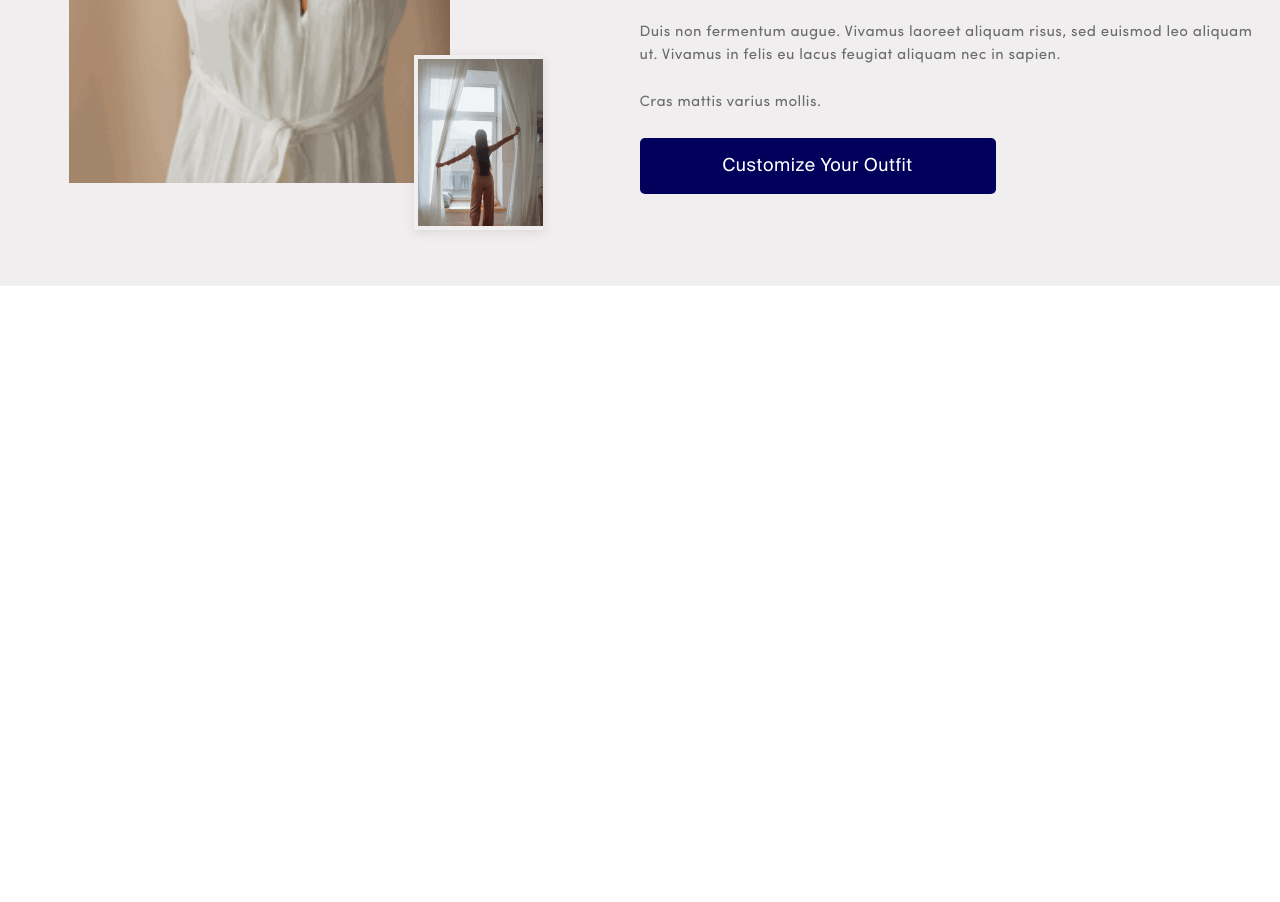
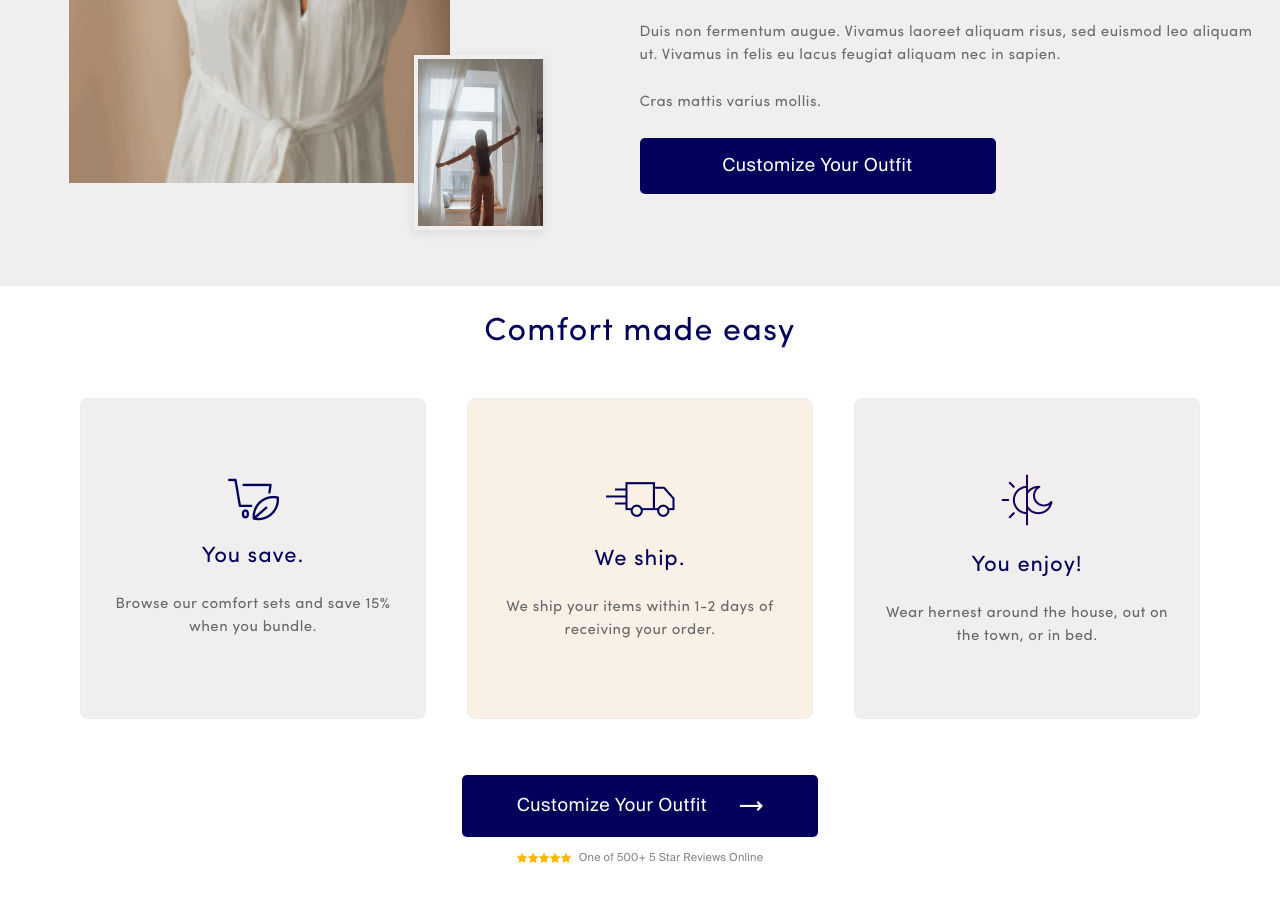
Before and after one commit to Ivan-Kononchuk/BYTEEX, a plain HTML site: page index.html in a window 1280 px wide. Shown: the part 2190-3092 px from the top of the page. Before the commit the page ends 2476 px from the top, so only its background shows below. Drawn offline with Linux system fonts and the light colour scheme.

Commit message:
upload story_section

```diff
--- a/css/style.css
+++ b/css/style.css
@@ -563,3 +563,139 @@ body, html{
 	grid-template-columns: auto auto;
 	gap: 97px;
 }
+						/* STORY SECTION END*/
+						/* COMFORT SECTION START*/
+.comfort_width{
+	max-width: 1120px;
+	margin-left: auto;
+	margin-right: auto;
+	margin-bottom: 74px;
+}
+
+.comfort_title{
+	font-family: Sofia Pro;
+	font-size: 32px;
+	font-weight: 400;
+	line-height: 40px;
+	letter-spacing: 0.04em;
+	text-align: center;
+	color: #01005B;
+
+	margin-bottom: 46px;
+}
+
+.comfort_cards_container{
+	display: grid;
+	grid-template-columns: auto auto auto;
+	gap: 41px;
+
+	margin-bottom: 56px;
+}
+
+.comfort_card1, .comfort_card2, .comfort_card3{
+	background: #F0EEEF;
+	border: 1px solid #EDEDED;
+	width: 346px;
+	height: 321px;
+	border-radius: 8px;
+	padding: 20px;
+
+	display: -webkit-flex;
+	display: -moz-flex;
+	display: -ms-flex;
+	display: -o-flex;
+	display: flex;
+	-ms-align-items: center;
+	align-items: center;
+	-webkit-flex-direction: column;
+	-moz-flex-direction: column;
+	-ms-flex-direction: column;
+	-o-flex-direction: column;
+	flex-direction: column;
+	justify-content: center;
+}
+
+.comfort_card2{
+	background: #F9F0E6;
+}
+
+.comfort_card_title{
+	font-family: Sofia Pro;
+	font-size: 22px;
+	font-weight: 400;
+	line-height: 40px;
+	letter-spacing: 0.04em;
+	text-align: center;
+	color: #01005B;
+
+	margin: 16px 0 16px 0;
+}
+
+.comfort_card_text{
+	font-family: Sofia Pro;
+	font-size: 15px;
+	font-weight: 400;
+	line-height: 23px;
+	letter-spacing: 0.03em;
+	text-align: center;
+	color: #676869;
+	margin: 0;
+}
+
+.button_arrow{
+	font-family: "Suisse Int'l";
+	font-size: 18px;
+	font-weight: 400;
+	line-height: 23.35px;
+	letter-spacing: 0.03em;
+	text-align: center;
+	color:white;
+
+	background: #01005B;
+	border-radius: 5px;
+	border-style: none;
+
+	padding: 19px ;
+	width: 356px;
+
+	cursor: pointer;
+
+	margin-bottom: 11px;
+	/*display: block;*/
+	/*margin-left: auto;*/
+	/*margin-right: auto;*/
+}
+
+.button_arrow::after{
+	position: relative;
+	content: url(../imgs/header_content_button_arrow.png);
+	margin-left: 33px;
+}
+
+.comfort_container{
+	text-align: center;
+}
+
+.comfort_reviews_text{
+	font-family: "Suisse Int'l";
+	font-size: 11px;
+	font-weight: 400;
+	line-height: 20px;
+	letter-spacing: 0.02em;
+	text-align: left;
+	color: #828282;
+
+	margin: 0;
+	margin-left: 7px;
+}
+
+.reviews_container{
+	display: -webkit-flex;
+	display: -moz-flex;
+	display: -ms-flex;
+	display: -o-flex;
+	display: flex;
+	justify-content: center;
+}
+
+					/* COMFORT SECTION END*/
--- a/index.html
+++ b/index.html
@@ -228,6 +228,56 @@
 
 			</div>
 		</section>
+
+
+		<section class="comfort_section">
+			<div class="comfort_width">
+
+
+				<div class="comfort_container">
+					<h2 class="comfort_title">Comfort made easy</h2>
+
+
+					<div class="comfort_cards_container">
+
+						<div class="comfort_card1">
+							<img src="./imgs/comfort_imgs/1.png" alt="1.png">
+							<h2 class="comfort_card_title">You save.</h2>
+							<p class="comfort_card_text">Browse our comfort sets and save 15% when you bundle.</p>
+						</div>
+
+						<div class="comfort_card2">
+							<img src="./imgs/comfort_imgs/2.png" alt="2.png">
+							<h2 class="comfort_card_title">We ship.</h2>
+							<p class="comfort_card_text">We ship your items within 1-2 days of receiving your order.</p>
+						</div>
+
+						<div class="comfort_card3">
+							<img src="./imgs/comfort_imgs/3.png" alt="3.png">
+							<h2 class="comfort_card_title">You enjoy!</h2>
+							<p class="comfort_card_text">Wear hernest around the house, out on the town, or in bed.</p>
+						</div>
+
+					</div>
+
+
+					<button class="button_arrow">Customize Your Outfit</button>
+
+					<div class="reviews_container">
+						<img src="imgs/header_content_comment_asterisk.svg" alt="asterisk.svg">
+						<img src="imgs/header_content_comment_asterisk.svg" alt="asterisk.svg">
+						<img src="imgs/header_content_comment_asterisk.svg" alt="asterisk.svg">
+						<img src="imgs/header_content_comment_asterisk.svg" alt="asterisk.svg">
+						<img src="imgs/header_content_comment_asterisk.svg" alt="asterisk.svg">
+						<p class="comfort_reviews_text">One of 500+ 5 Star Reviews Online</p>
+					</div>
+
+				</div>
+
+
+			</div>
+		</section>
+
 	</main>
 
 
```
Also changed, not shown: imgs/comfort_imgs/1.png (added), imgs/comfort_imgs/2.png (added), imgs/comfort_imgs/3.png (added).
